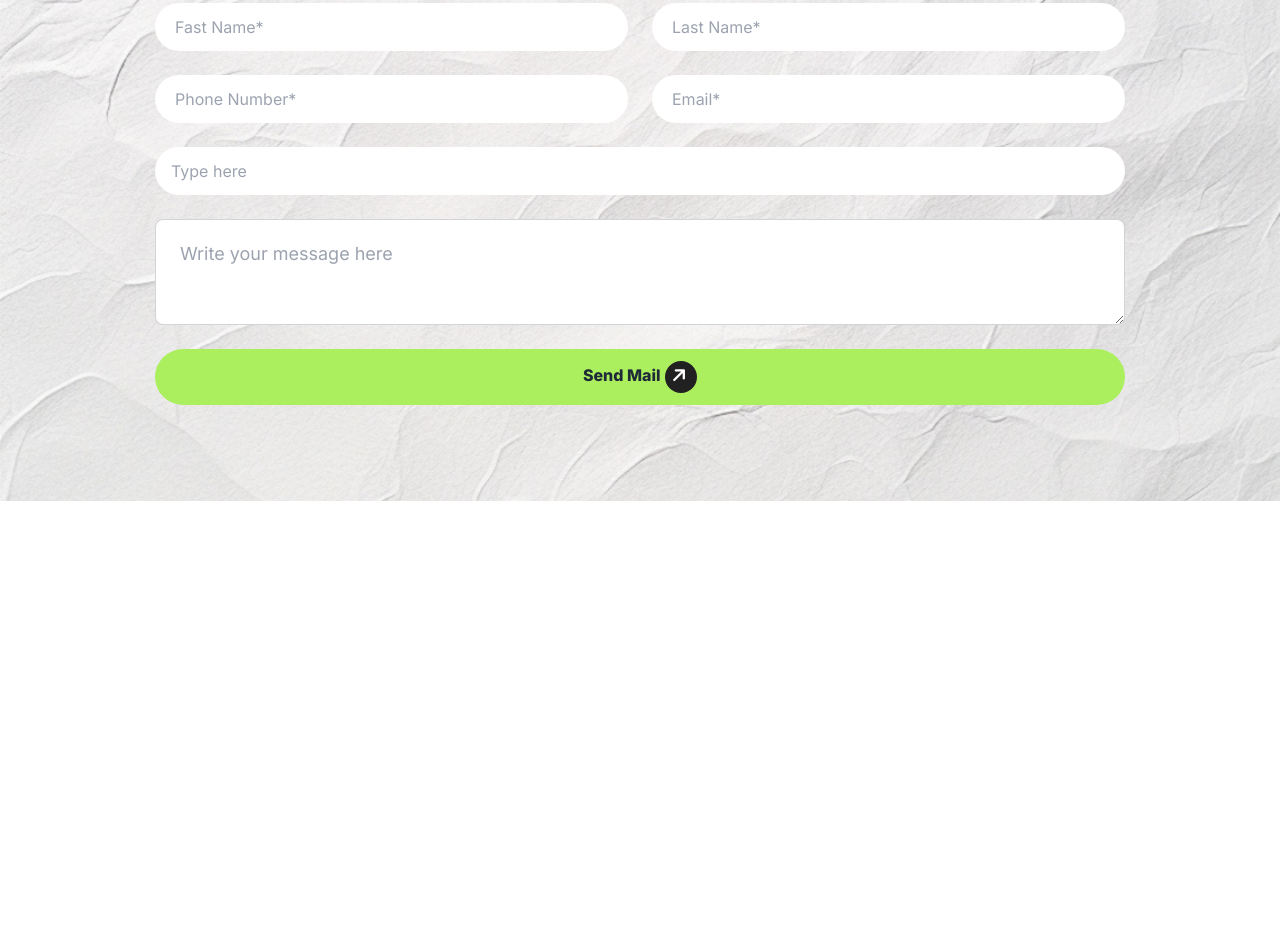
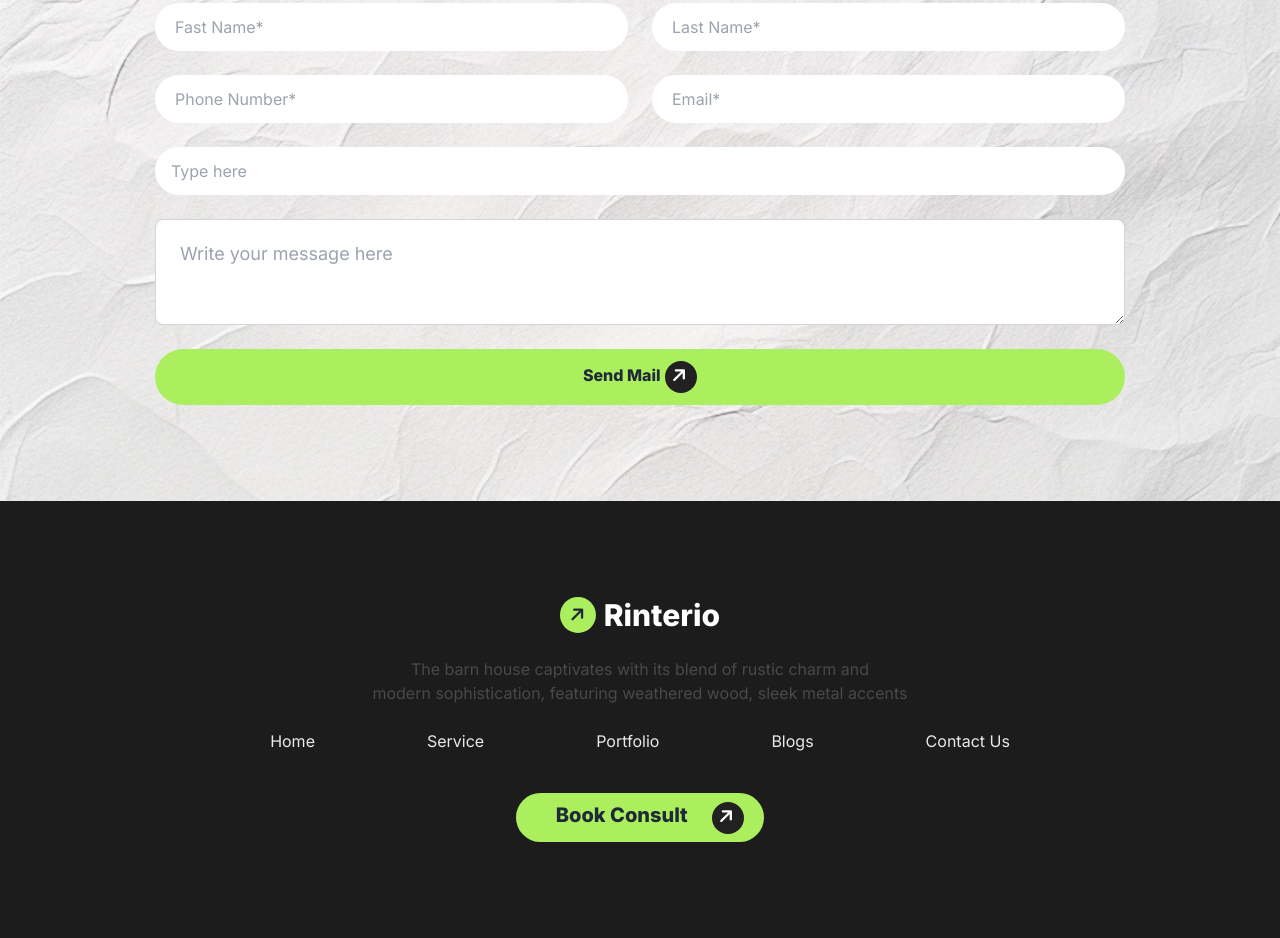
Before and after one commit to tapos-chandro/rinterio, a plain HTML site: page index.html in a window 1280 px wide. Shown: the part 4072-5010 px from the top of the page. Before the commit the page ends 4573 px from the top, so only its background shows below. Drawn offline with nearby package versions, Linux system fonts and the light colour scheme.

Commit message:
The footer section has been completed

```diff
--- a/index.html
+++ b/index.html
@@ -628,29 +628,106 @@
           <div>
             <form action="">
               <div class="grid grid-cols-1 gap-6 lg:grid-cols-2 md:grid-cols-2">
-                <input type="text" placeholder="Fast Name*" class="w-full p-5 border-0 rounded-full input input-bordered" />
-                <input type="text" placeholder="Last Name*" class="w-full p-5 border-0 rounded-full input input-bordered" />
-                <input type="text" placeholder="Phone Number*" class="w-full p-5 border-0 rounded-full input input-bordered" />
-                <input type="text" placeholder="Email*" class="w-full p-5 border-0 rounded-full input input-bordered" />
-                <input type="text"  placeholder="Type here" class="w-full border-0 rounded-full lg:col-span-2 input input-bordered" />
-                <textarea placeholder="Write your message here" class="w-full col-span-1 textarea textarea-bordered textarea-lg lg:col-span-2 md:col-span-2 "></textarea>
+                <input
+                  type="text"
+                  placeholder="Fast Name*"
+                  class="w-full p-5 border-0 rounded-full input input-bordered"
+                />
+                <input
+                  type="text"
+                  placeholder="Last Name*"
+                  class="w-full p-5 border-0 rounded-full input input-bordered"
+                />
+                <input
+                  type="text"
+                  placeholder="Phone Number*"
+                  class="w-full p-5 border-0 rounded-full input input-bordered"
+                />
+                <input
+                  type="text"
+                  placeholder="Email*"
+                  class="w-full p-5 border-0 rounded-full input input-bordered"
+                />
+                <input
+                  type="text"
+                  placeholder="Type here"
+                  class="w-full border-0 rounded-full lg:col-span-2 input input-bordered"
+                />
+                <textarea
+                  placeholder="Write your message here"
+                  class="w-full col-span-1 textarea textarea-bordered textarea-lg lg:col-span-2 md:col-span-2"
+                ></textarea>
 
                 <button
-                class="col-span-1 px-5 py-3 space-x-0 rounded-full lg:col-span-2 md:col-span-2 bg-btnBgPrimary "
-              >
-              <input type="button" value="Send Mail" class="font-extrabold rounded-full px-2text-xl text-primayTextColor"/>
-                <span class="text-lg bg-btnBgPrimary h-[32px] w-[32px] rounded-full inline-block -rotate-45 bg-primaryTextColor text-white"><i class="fa-solid fa-arrow-right"></i></span>
-              </button>
+                  class="col-span-1 px-5 py-3 space-x-0 rounded-full lg:col-span-2 md:col-span-2 bg-btnBgPrimary"
+                >
+                  <input
+                    type="button"
+                    value="Send Mail"
+                    class="font-extrabold rounded-full px-2text-xl text-primayTextColor"
+                  />
+                  <span
+                    class="text-lg bg-btnBgPrimary h-[32px] w-[32px] rounded-full inline-block -rotate-45 bg-primaryTextColor text-white"
+                    ><i class="fa-solid fa-arrow-right"></i
+                  ></span>
+                </button>
               </div>
-
-
             </form>
           </div>
         </div>
       </section>
-
       <!-- Let’s Discuss Section End -->
     </main>
-    <footer></footer>
+    <footer class="bg-[#1C1C1C]">
+      <section
+        class="py-8 lg:py-24 md:py-20 "
+      >
+        <div class="container px-5 mx-auto lg:p-0 lg:w-[970px]">
+          <!-- footer heading start  -->
+          <div class="w-full text-center">
+            <div class="flex justify-center space-x-1 justify-items-center ">
+              <button class="flex items-center gap-2 cursor-pointer">
+                <span
+                class="text-lg bg-btnBgPrimary py-1 px-[10px] rounded-full -rotate-45"
+                ><i class="fa-solid fa-arrow-right"></i
+              ></span>
+              <a class="text-3xl font-extrabold text-white hover:cursor-pointer"
+                >Rinterio</a
+              >
+              </button>
+            </div>
+            <p class="my-6 text-base text-center text-secondaryTextColor">
+              The barn house captivates with its blend of rustic charm and
+              <br />
+              modern sophistication, featuring weathered wood, sleek metal
+              accents
+            </p>
+          </div>
+          <!-- footer heading end  -->
+          <div class="flex flex-col justify-center gap-8 lg:gap-28 md:gap-20 lg:flex-row md:flex-row">
+            <li class="text-center text-[#E9E9E9] list-none"><a href="#">Home</a></li>
+            <li class="text-center text-[#E9E9E9] list-none"><a href="#">Service</a></li>
+            <li class="text-center text-[#E9E9E9] list-none"><a href="#">Portfolio</a></li>
+            <li class="text-center text-[#E9E9E9] list-none"><a href="#">Blogs</a></li>
+            <li class="text-center text-[#E9E9E9] list-none"><a href="#">Contact Us </a></li>
+          </div>
+          <!-- footer button  -->
+          <div class="flex justify-center pt-10">
+            <button
+          class="px-5 py-2 space-x-0 rounded-full bg-btnBgPrimary "
+        >
+          <a
+            class="px-5 text-xl font-extrabold rounded-full text-primayTextColor"
+            >Book Consult</a
+          >
+          <span
+            class="text-lg bg-btnBgPrimary h-[32px] w-[32px] rounded-full inline-block -rotate-45 bg-primaryTextColor text-white"
+            ><i class="fa-solid fa-arrow-right"></i
+          ></span>
+        </button>
+          </div>
+        </div>
+      </section>
+    </footer>
   </body>
 </html>
```
